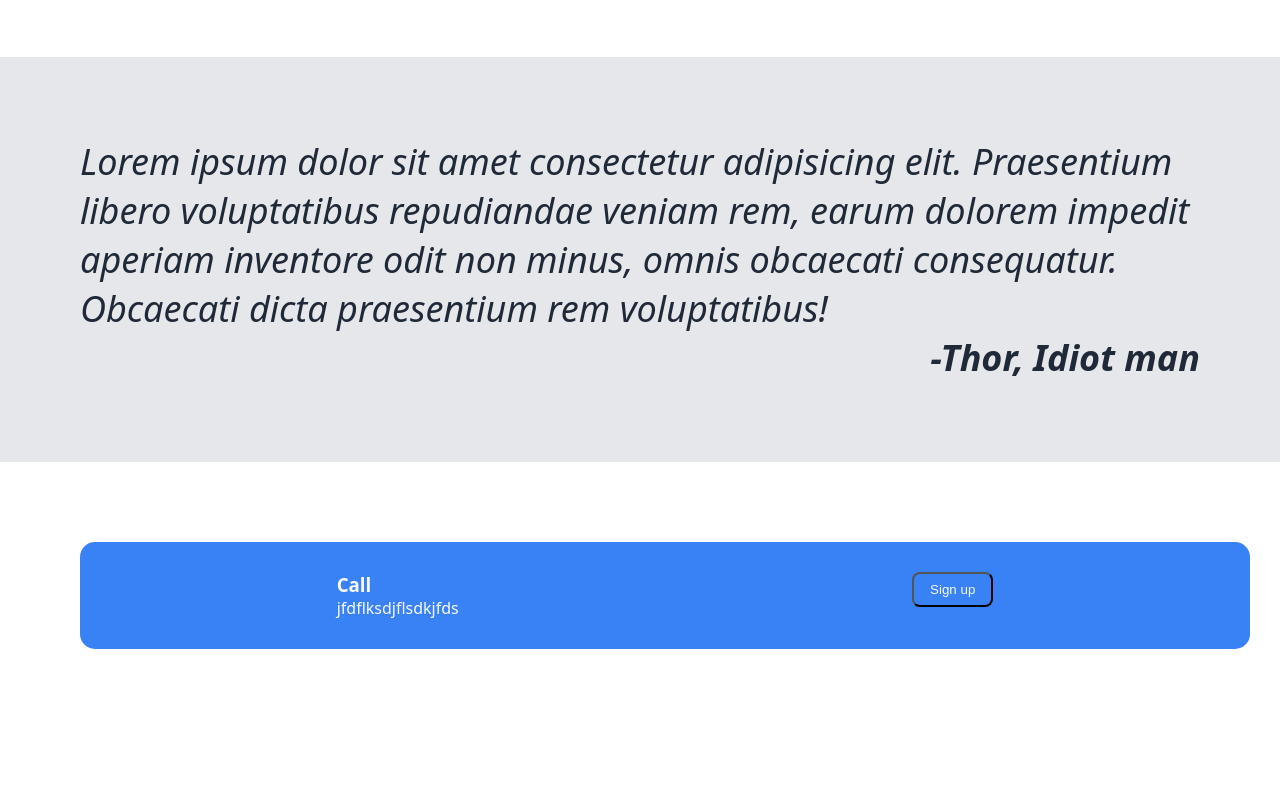
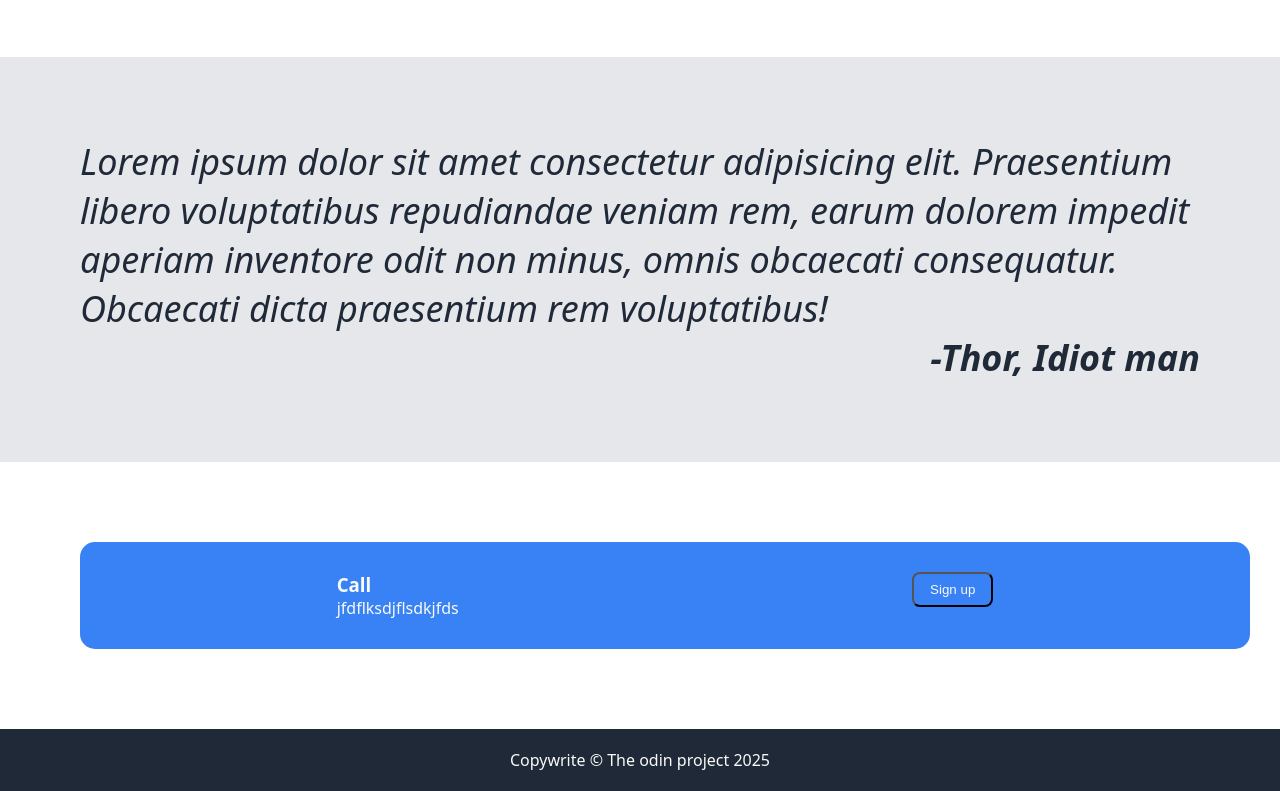
Before and after one commit to aeka-code/landing-page, a plain HTML site: page index.html in a window 1280 px wide. Shown: the part 819-1610 px from the top of the page. Before the commit the page ends 1548 px from the top, so only its background shows below. Drawn offline with Linux system fonts and the light colour scheme.

Commit message:
Adding copywrite section with styling it

```diff
--- a/index.html
+++ b/index.html
@@ -81,7 +81,7 @@
          <!-- footer -->
           <div class="copy-section">
             <div class="container">
-
+               Copywrite &#169; The odin project 2025
             </div>
           </div>
 </body>
--- a/style.css
+++ b/style.css
@@ -117,3 +117,11 @@ div.call-to-action div.container {
     border-radius: 15px;
     color: #f9faf8;
 }
+.copy-section {
+    background-color:#1f2937;
+    color: #f9faf8;
+    padding: 20px;
+}
+.copy-section .container {
+    text-align: center;
+}
```
